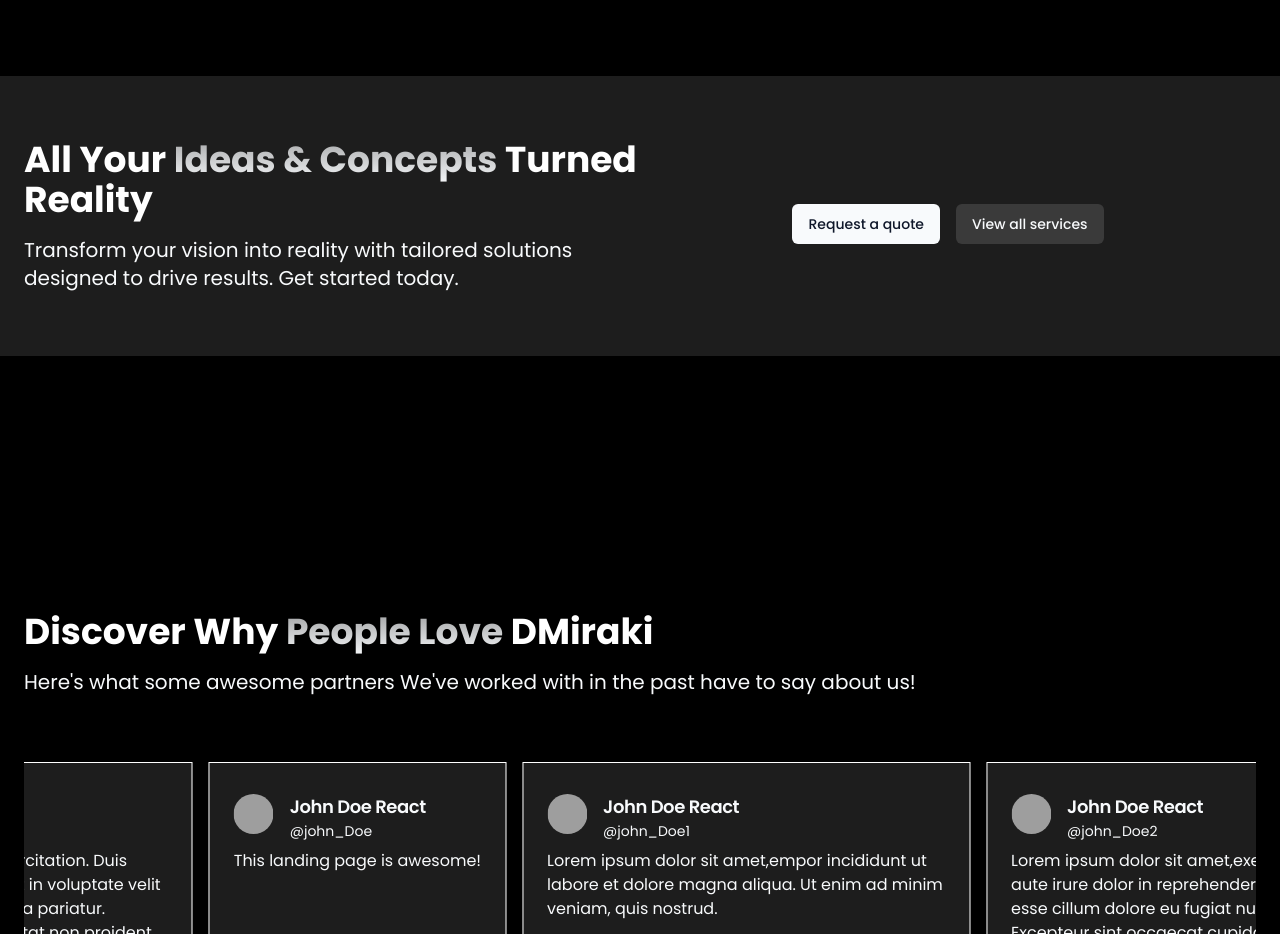
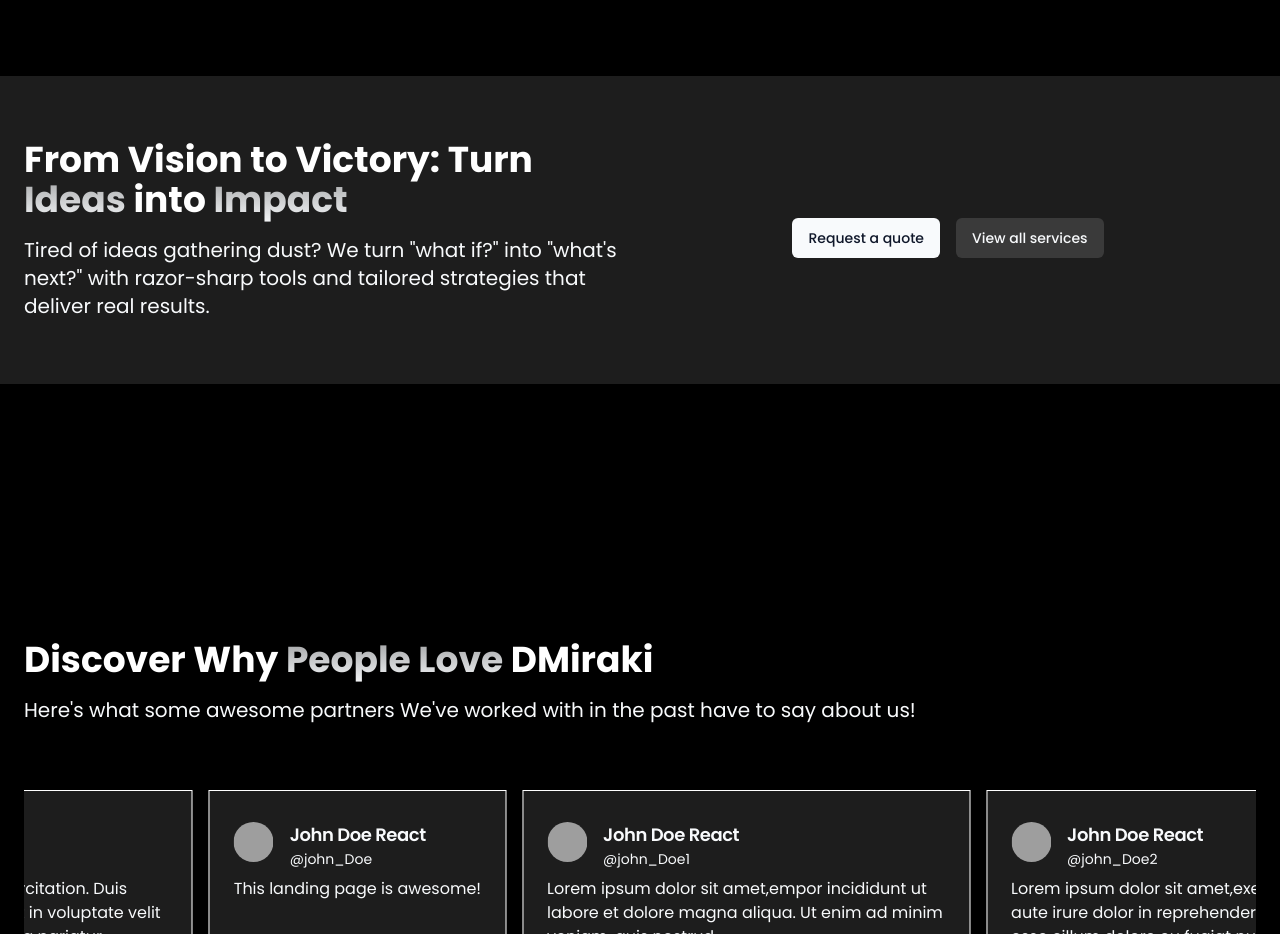
Before and after one commit to sidonweb/dmiraki, a React (Vite) app: page / in a window 1280 px wide. Shown: the part 4640-5574 px from the top of the page. Built offline with nearby package versions, Linux system fonts and the light colour scheme; grey boxes are pictures that could not be loaded.

Commit message:
Content updates

```diff
--- a/src/components/Cta.tsx
+++ b/src/components/Cta.tsx
@@ -8,15 +8,18 @@
       <div className="container lg:grid lg:grid-cols-2 place-items-center">
         <div className="lg:col-start-1">
           <h2 className="text-3xl md:text-4xl font-bold">
-            All Your
+            From Vision to Victory: Turn
             <span className="bg-gradient-to-b from-primary/60 to-primary text-transparent bg-clip-text">
               {" "}
-              Ideas & Concepts{" "}
+              Ideas{" "}
             </span>
-            Turned Reality
+            into <span className="bg-gradient-to-b from-primary/60 to-primary text-transparent bg-clip-text">
+              {" "}
+              Impact{" "}
+            </span>
           </h2>
           <p className="text-muted-foreground text-xl mt-4 mb-8 lg:mb-0">
-          Transform your vision into reality with tailored solutions designed to drive results. Get started today.
+          Tired of ideas gathering dust? We turn "what if?" into "what's next?" with razor-sharp tools and tailored strategies that deliver real results.
           </p>
         </div>
 
```
